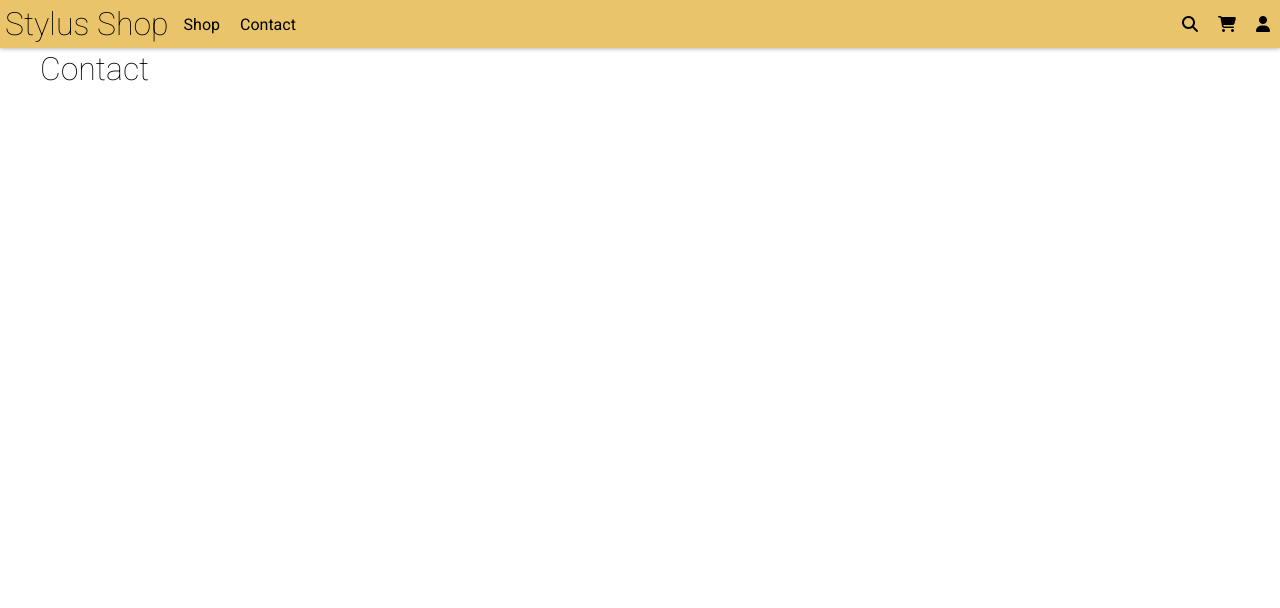
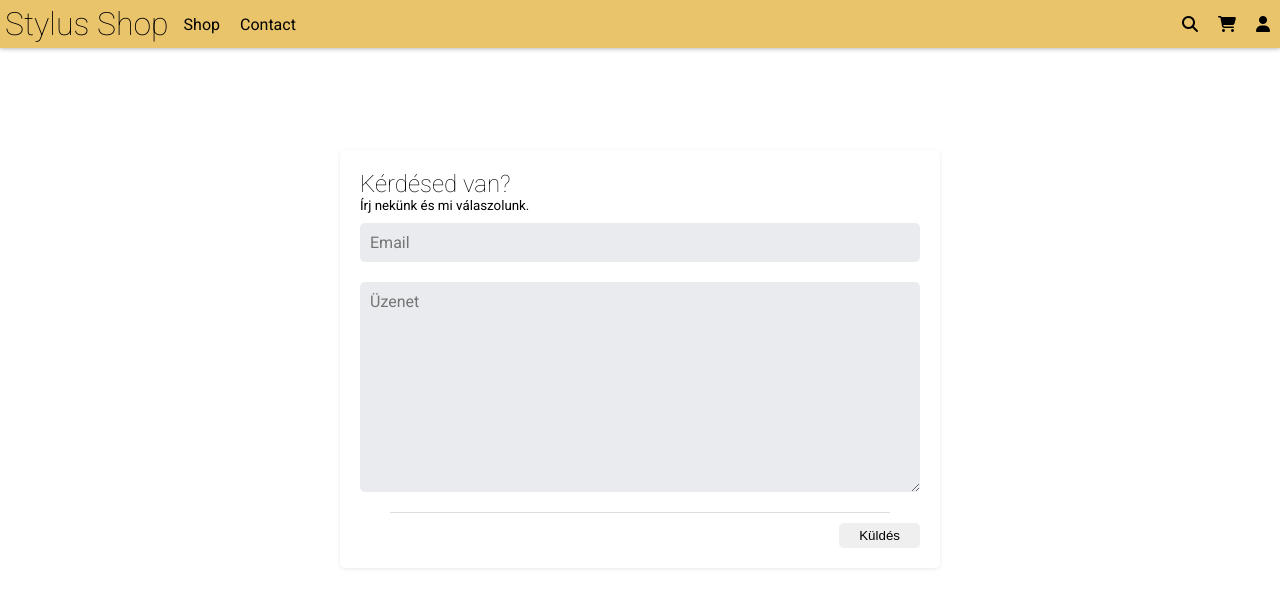
Before and after one commit to robertvari/StylusShop, a React (Create React App) app in the folder stylus_gui/: page /contact in a window 1280 px wide. Shown: the top 608 px of the page. Built offline with nearby package versions, Linux system fonts and the light colour scheme.

Commit message:
Contact component

```diff
--- a/stylus_gui/src/components/Contact.js
+++ b/stylus_gui/src/components/Contact.js
@@ -1,8 +1,38 @@
-import React from 'react';
+import React, {useState} from 'react';
 
 function Contact(props) {
+    const [email, set_email] = useState("")
+    const [message, set_message] = useState("")
+
+    const send_message = () => {
+        console.log(email, message)
+    }
+
     return (
-        <h1>Contact</h1>
+        <div className="form-container">
+            <h2>Kérdésed van?</h2>
+            <small>Írj nekünk és mi válaszolunk.</small>
+            <input
+                type="email"
+                placeholder="Email"
+                value={email}
+                onChange={
+                    (e) => set_email(e.target.value)
+                }
+            />
+
+            <textarea
+                cols="30"
+                rows="10"
+                placeholder="Üzenet"
+                value={message}
+                onChange={
+                    (e) => set_message(e.target.value)
+                }
+            />
+            <hr/>
+            <button onClick={send_message}>Küldés</button>
+        </div>
     );
 }
 
--- a/stylus_gui/src/styles/App.scss
+++ b/stylus_gui/src/styles/App.scss
@@ -1,6 +1,7 @@
 @import "Navbar";
 @import "Home";
 @import "Shop";
+@import "Contact";
 
 *{
   margin: 0;
@@ -30,3 +31,24 @@ h3, h4{
   margin: 0 auto;
   max-width: 1200px;
 }
+
+button{
+  align-self: flex-end;
+  border: none;
+  cursor: pointer;
+  padding: 5px 20px;
+  border-radius: 5px;
+  outline: none;
+  transition: all 0.3s;
+
+  &:hover{
+    background-color: black;
+    color: white;
+  }
+}
+
+hr {
+  border: none;
+  border-bottom: 1px solid #dedede;
+  margin: 10px 30px;
+}
--- /dev/null
+++ b/stylus_gui/src/styles/_Contact.scss
@@ -0,0 +1,25 @@
+.form-container{
+  max-width: 600px;
+  padding: 20px;
+  border-radius: 5px;
+  background-color: white;
+  box-shadow: 0 1px 5px -1px rgba(0,0,0,.13);
+  margin: 100px auto;
+  display: flex;
+  flex-direction: column;
+
+  input, textarea {
+    margin: 10px 0;
+    padding: 10px;
+    font: inherit;
+    border: none;
+    outline: none;
+    background-color: #e9ebee;
+    border-radius: 5px;
+    width: 100%;
+  }
+
+  textarea{
+    resize: vertical;
+  }
+}
```
